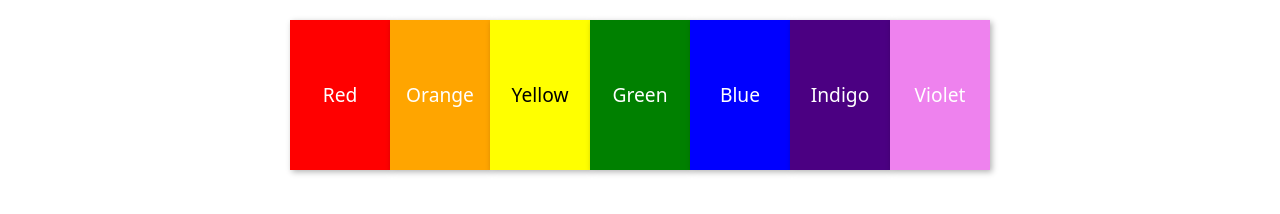
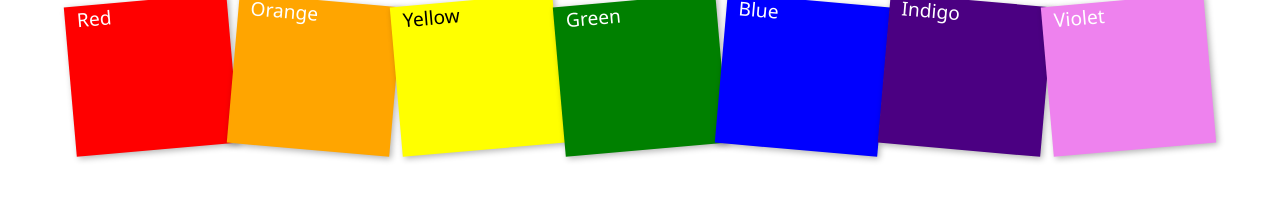
Before and after one commit to ZackJava59/rainbow, a plain HTML site: page index.html in a window 1280 px wide. Drawn offline with nearby package versions, Linux system fonts and the light colour scheme.

Commit message:
added transform

```diff
--- a/index.html
+++ b/index.html
@@ -10,13 +10,13 @@
 <body>
 <div class="container">
     <div class="row justify-content-center">
-        <div class="rectangle red">Red</div>
-        <div class="rectangle blue">Blue</div>
-        <div class="rectangle green">Green</div>
-        <div class="rectangle orange">Orange</div>
-        <div class="rectangle violet">Violet</div>
-        <div class="rectangle indigo">Indigo</div>
-        <div class="rectangle yellow">Yellow</div>
+        <div class="col-12 col-sm-6 col-md-4 col-lg3 col-xl rectangle red">Red</div>
+        <div class="col-12 col-sm-6 col-md-4 col-lg3 col-xl rectangle blue">Blue</div>
+        <div class="col-12 col-sm-6 col-md-4 col-lg3 col-xl rectangle green">Green</div>
+        <div class="col-12 col-sm-6 col-md-4 col-lg3 col-xl rectangle orange">Orange</div>
+        <div class="col-12 col-sm-6 col-md-4 col-lg3 col-xl rectangle violet">Violet</div>
+        <div class="col-12 col-sm-6 col-md-4 col-lg3 col-xl rectangle indigo">Indigo</div>
+        <div class="col-12 col-sm-6 col-md-4 col-lg3 col-xl rectangle yellow">Yellow</div>
     </div>
 </div>
 
--- a/styles.css
+++ b/styles.css
@@ -1,22 +1,29 @@
 .container {
-    display: flex;
-    flex-wrap: wrap;
-    gap: 2rem;
-    justify-content: center;
-    padding: 20px;
+    /*display: flex;*/
+    /*flex-wrap: wrap;*/
+    /*gap: 2rem;*/
+    /*justify-content: center;*/
+    /*padding: 20px;*/
 }
 
 .rectangle {
-    width: 100px;
+    /*width: 100px;*/
     height: 150px;
-    display: flex;
-    align-items: center;
-    justify-content: center;
+    /*display: flex;*/
+    /*align-items: center;*/
+    /*justify-content: center;*/
     font-size: 1.2em;
     color: white;
     box-shadow: 2px 2px 6px rgba(0, 0, 0, 0.3);
     transition: transform 0.3s ease, opacity 0.3s ease;
     /*animation: fadeIn 1s ease-in-out forwards;*/
+}
+
+.rectangle:nth-child(odd) {
+    transform: rotate(-5deg);
+}
+.rectangle:nth-child(even) {
+    transform: rotate(5deg);
 }
 
 .red{
```
